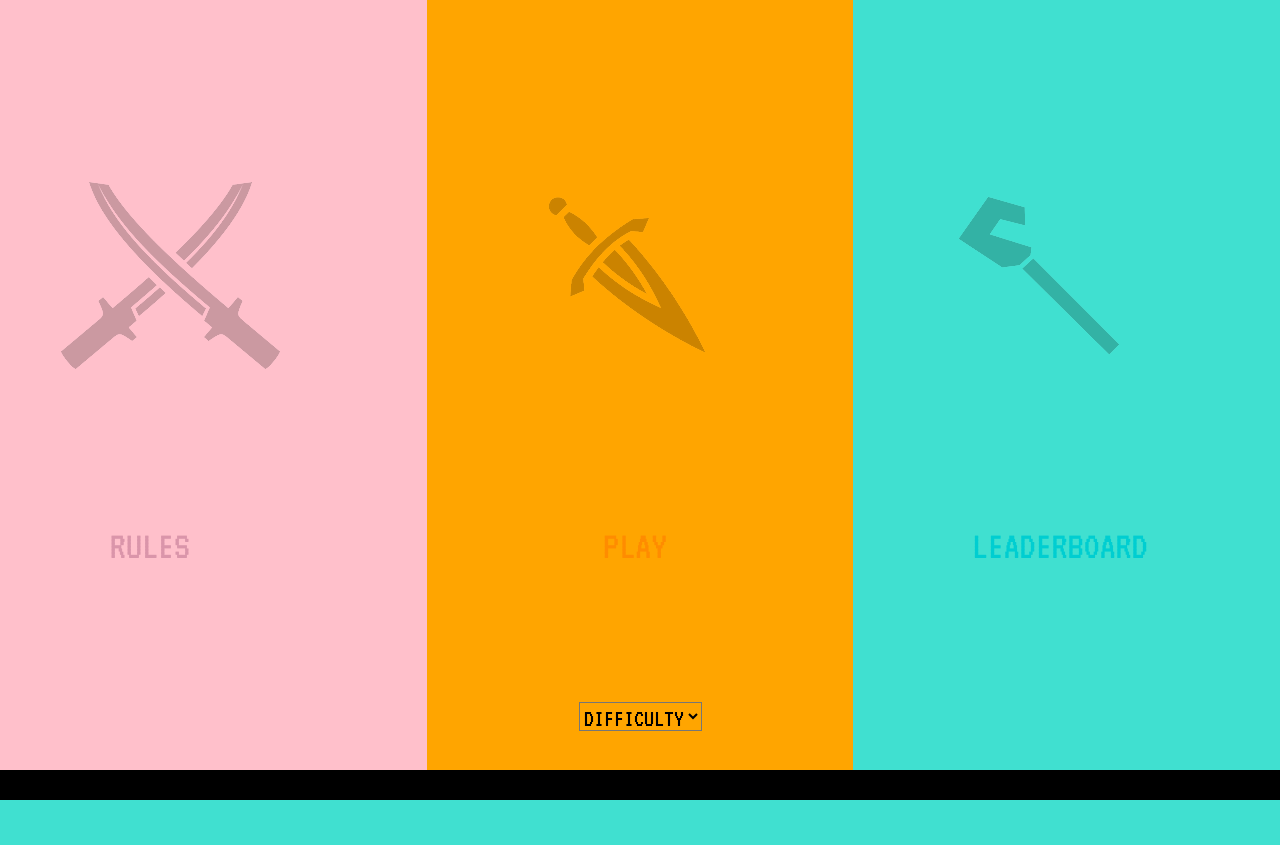
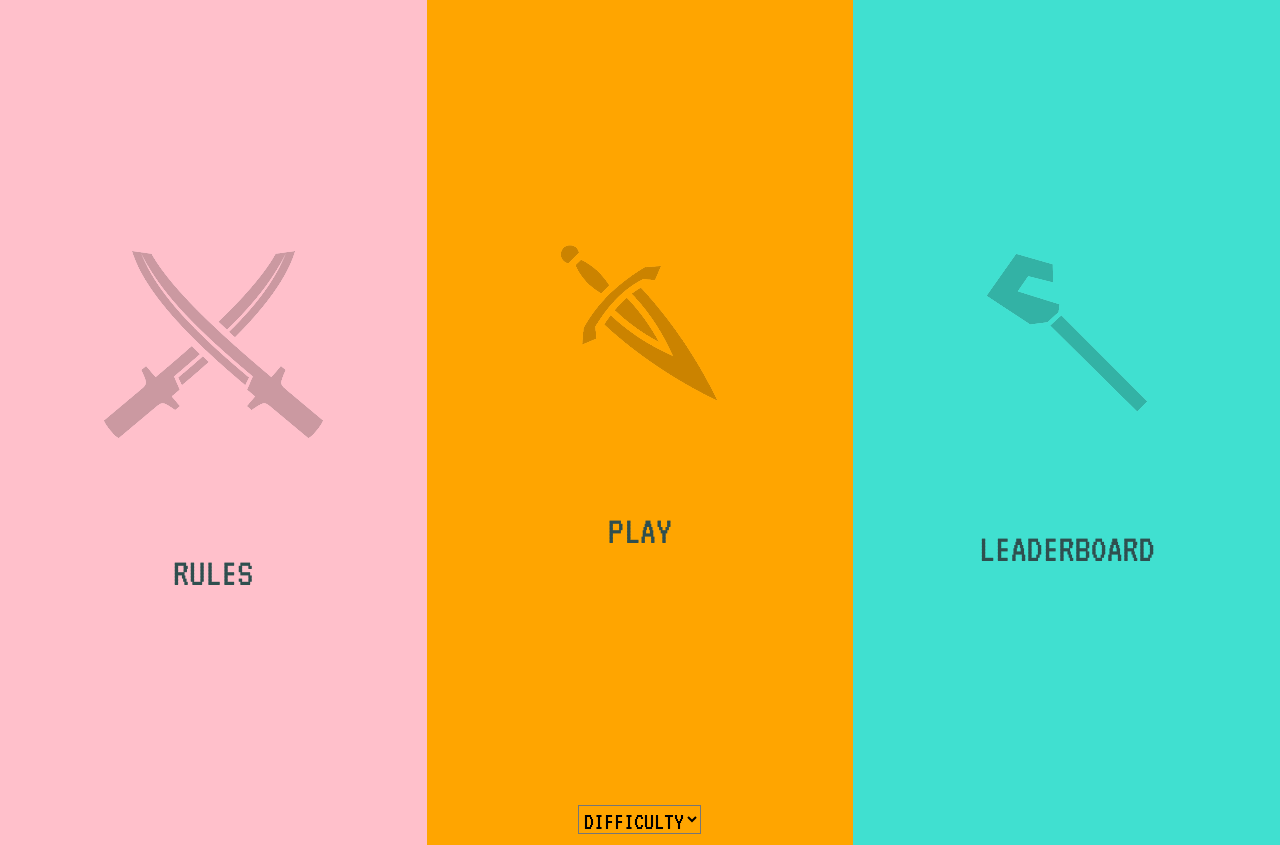
Before and after one commit to Haxinator/CITS3404OnlineDailyPuzzle, a Flask app: page / in a window 1280 px wide. Before the commit the page ends 800 px from the top, so only its background shows below. Run offline with Flask 2, Linux system fonts and the light colour scheme.

Commit message:
responsive homepage

```diff
--- a/app/static/CascadingStyleSheets/about.css
+++ b/app/static/CascadingStyleSheets/about.css
@@ -22,7 +22,7 @@ article {
   margin-bottom: 2em;
 }
 
-img {
+.pic {
   margin-bottom: 1em;
 }
 
--- a/app/static/CascadingStyleSheets/homepage.css
+++ b/app/static/CascadingStyleSheets/homepage.css
@@ -1,42 +1,6 @@
 /*--------------------------Homepage CSS---------------------------*/
 body {
-  padding: 0;
-  margin: 0;
-}
-
-.logos,
-.logo_texts {
-  height: 50vh;
-  background: linear-gradient(
-    to right,
-    pink 0%,
-    pink 33.33%,
-    orange 33.33%,
-    orange 66.66%,
-    turquoise 66.66%,
-    turquoise 100%
-  );
-  display: flex;
-  justify-content: center;
-  align-items: center;
-}
-
-.logos {
-  height: 37.5vh;
-}
-
-form {
   text-align: center;
-  background: linear-gradient(
-    to right,
-    pink 0%,
-    pink 33.33%,
-    orange 33.33%,
-    orange 66.66%,
-    turquoise 66.66%,
-    turquoise 100%
-  );
-  height: 70px;
 }
 
 select {
@@ -44,40 +8,40 @@ select {
   background-color: orange;
 }
 
-.warrior,
-h1,
-.mage,
-.Assassin {
-  flex: 4;
-}
-
 img {
-  margin-top: 250px;
-  margin-left: 50px;
   opacity: 0.2;
 }
 
 h1 {
   padding-top: 100px;
-  margin-left: 110px;
 }
 
-#play:hover,
-#leaderboard:hover,
-#rules:hover {
+a{
+  color: darkslategrey;
+  text-decoration: none;
+}
+a:hover {
   color: black;
 }
-
-#play {
-  margin-left: 235px;
-  color: #ff8c00;
+a:hover img {
+  opacity: 1;
 }
 
-#leaderboard {
-  margin-right: 50px;
-  color: #00ced1;
+article {
+  padding-top: 30vh;
+  padding-bottom: 30vh;
 }
 
-#rules {
-  color: #da95aa;
+.warrior {
+  background-color: pink;
 }
+.assassin {
+  background-color: orange;
+}
+.mage {
+  background-color: turquoise;
+}
+
+.row {
+  margin: auto;
+}
--- a/app/static/CascadingStyleSheets/puzzle.css
+++ b/app/static/CascadingStyleSheets/puzzle.css
@@ -27,15 +27,11 @@
 /* canvas styles when ready is clicked */
 #canvas table.ready {
   border: 5px solid white;
+  cursor: crosshair;
 }
 
 #canvas table.ready td:hover {
   outline: 1px solid white;
-  /* cursor: crosshair; */
-}
-
-#canvas table.ready:hover {
-  cursor: crosshair;
 }
 
 /* might change the outline */
--- a/app/templates/HTML/homepage.html
+++ b/app/templates/HTML/homepage.html
@@ -6,28 +6,24 @@
 {% endblock %}
 
 {% block body %}
-<div class="logos">
+<div class="logos row min-vh-100">
 
-    <a class="warrior" href="/rules">
+    <div class="col-lg-4 col-sm-12 warrior min-vh-100">
+        <a href="/rules">
+            <article>
                 <img src="static/pictures/warrior.png" alt="" id="warrior_logo">
-    </a>
-
-    <a class="Assassin" href="/game">
-        <img src="static/pictures/dagger.png" alt="" id="assassin_logo">
-
-    </a>
-    <a class="mage" href="/stats">
-
-        <img src="static/pictures/magic_staff.png" alt="" id="magic_staff_logo">
+                <h1 id="rules" class="logo_texts">RULES</h1>
+            </article>
         </a>
     </div>
 
-<div class="logo_texts">
-    <h1 id="rules">RULES</h1>
-    <h1 id="play">PLAY</h1>
-    <h1 id="leaderboard">LEADERBOARD</h1>
-</div>
-
+    <div class="col-lg-4 col-sm-12 assassin min-vh-100"">
+        <a href="/game">
+            <article>
+                <img src="static/pictures/dagger.png" alt="" id="assassin_logo">
+                <h1 id="play" class="logo_texts">PLAY</h1>
+            </article>
+        </a>
         <form action="">
             <select name="" id="">
                 <option value="none" selected disabled hidden>DIFFICULTY</option>
@@ -36,4 +32,18 @@
                 <option value="hard">HARD</option>
             </select>
         </form>
+    </div>
+
+    <div class="col-lg-4 col-sm-12 mage min-vh-100">
+        <a href="/stats">
+            <article>
+                <img src="static/pictures/magic_staff.png" alt="" id="magic_staff_logo">
+                <h1 id="leaderboard" class="logo_texts">LEADERBOARD</h1>
+            </article>
+        </a>
+    </div>
+
+</div>
+
+
 {% endblock %}
```
Also changed, not shown: app/templates/HTML/about.html (+6 -6 lines). Lines whose indentation alone changed are shown as unchanged.
